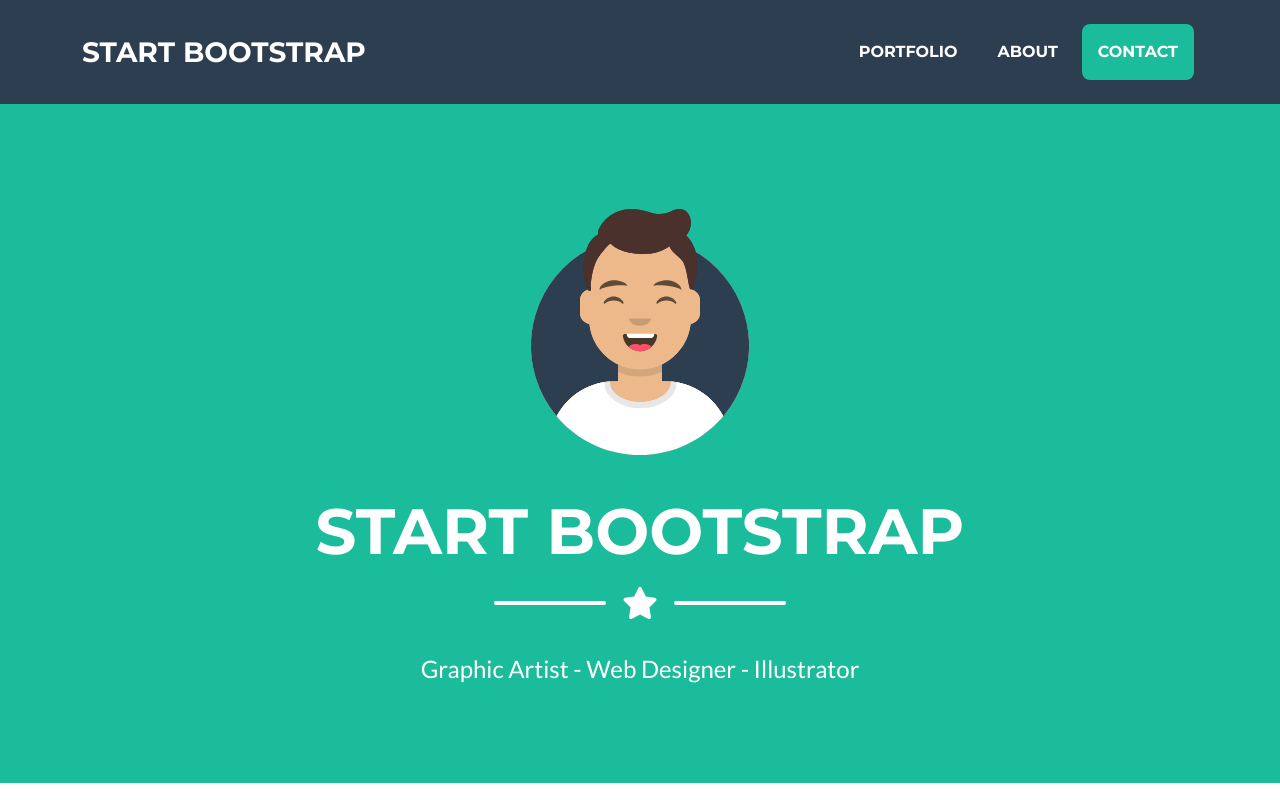
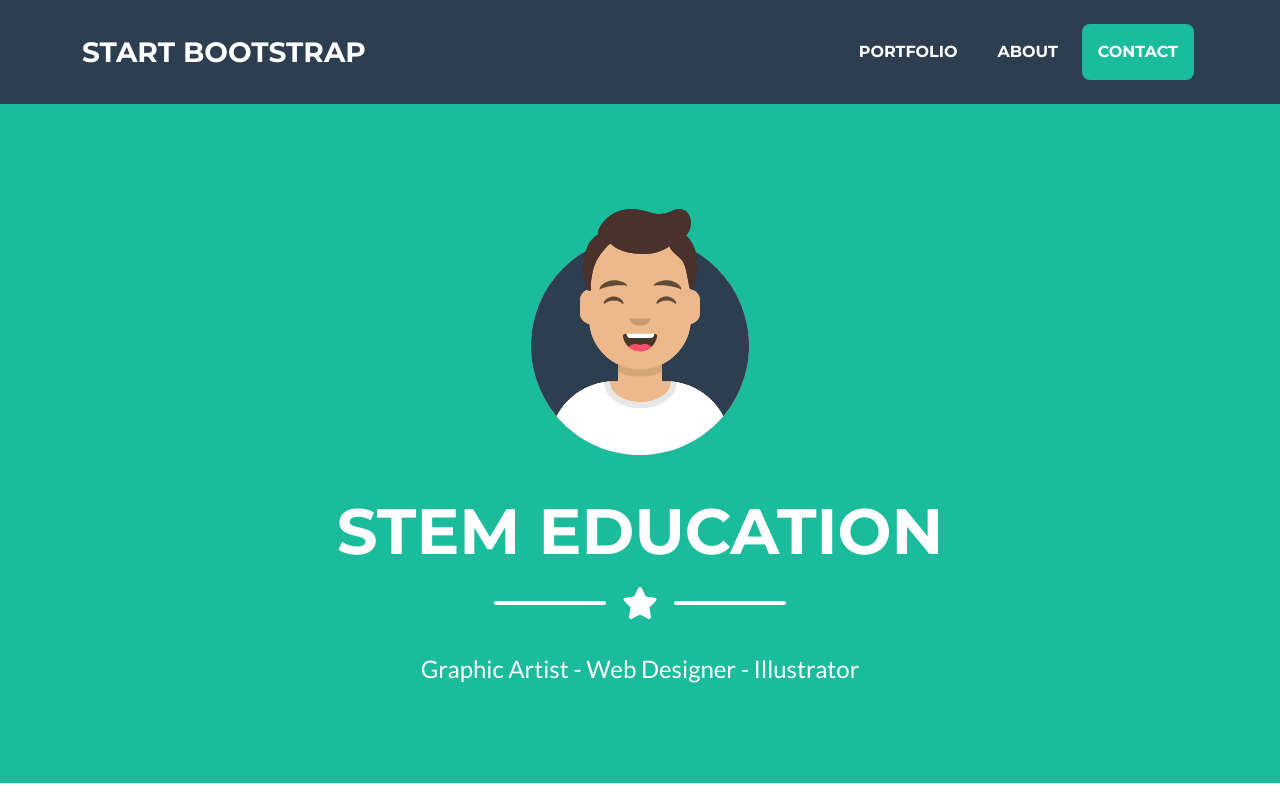
Before and after one commit to gary-glacker/stem, a plain HTML site: page index.html in a window 1280 px wide. Shown: the top 800 px of the page. Drawn offline with nearby package versions, Linux system fonts and the light colour scheme.

Commit message:
making header tittle  section and content

```diff
--- a/index.html
+++ b/index.html
@@ -6,7 +6,7 @@
         <meta name="viewport" content="width=device-width, initial-scale=1, shrink-to-fit=no" />
         <meta name="description" content="" />
         <meta name="author" content="" />
-        <title>Freelancer - Start Bootstrap Theme</title>
+        <title>STEM Education</title>
         <!-- Favicon-->
         <link rel="icon" type="image/x-icon" href="assets/favicon.ico" />
         <!-- Font Awesome icons (free version)-->
@@ -41,7 +41,7 @@
                 <!-- Masthead Avatar Image-->
                 <img class="masthead-avatar mb-5" src="assets/img/avataaars.svg" alt="..." />
                 <!-- Masthead Heading-->
-                <h1 class="masthead-heading text-uppercase mb-0">Start Bootstrap</h1>
+                <h1 class="masthead-heading text-uppercase mb-0">STEM Education</h1>
                 <!-- Icon Divider-->
                 <div class="divider-custom divider-light">
                     <div class="divider-custom-line"></div>
@@ -243,8 +243,8 @@
                     <div class="col-lg-4">
                         <h4 class="text-uppercase mb-4">About Freelancer</h4>
                         <p class="lead mb-0">
-                            Freelance is a free to use, MIT licensed Bootstrap theme created by
-                            <a href="http://startbootstrap.com">Start Bootstrap</a>
+                            Powered by
+                            <a href="http://gnintellex.netlify.app">GN IntelleX</a>
                             .
                         </p>
                     </div>
@@ -253,7 +253,7 @@
         </footer>
         <!-- Copyright Section-->
         <div class="copyright py-4 text-center text-white">
-            <div class="container"><small>Copyright &copy; Your Website 2023</small></div>
+            <div class="container"><small>Copyright &copy; STEM Education 2025</small></div>
         </div>
         <!-- Portfolio Modals-->
         <!-- Portfolio Modal 1-->
@@ -452,10 +452,7 @@
         <script src="https://cdn.jsdelivr.net/npm/bootstrap@5.2.3/dist/js/bootstrap.bundle.min.js"></script>
         <!-- Core theme JS-->
         <script src="js/scripts.js"></script>
-        <!-- * * * * * * * * * * * * * * * * * * * * * * * * * * * * * * * * * * * * * * * *-->
-        <!-- * *                               SB Forms JS                               * *-->
-        <!-- * * Activate your form at https://startbootstrap.com/solution/contact-forms * *-->
-        <!-- * * * * * * * * * * * * * * * * * * * * * * * * * * * * * * * * * * * * * * * *-->
+
         <script src="https://cdn.startbootstrap.com/sb-forms-latest.js"></script>
     </body>
 </html>
```
